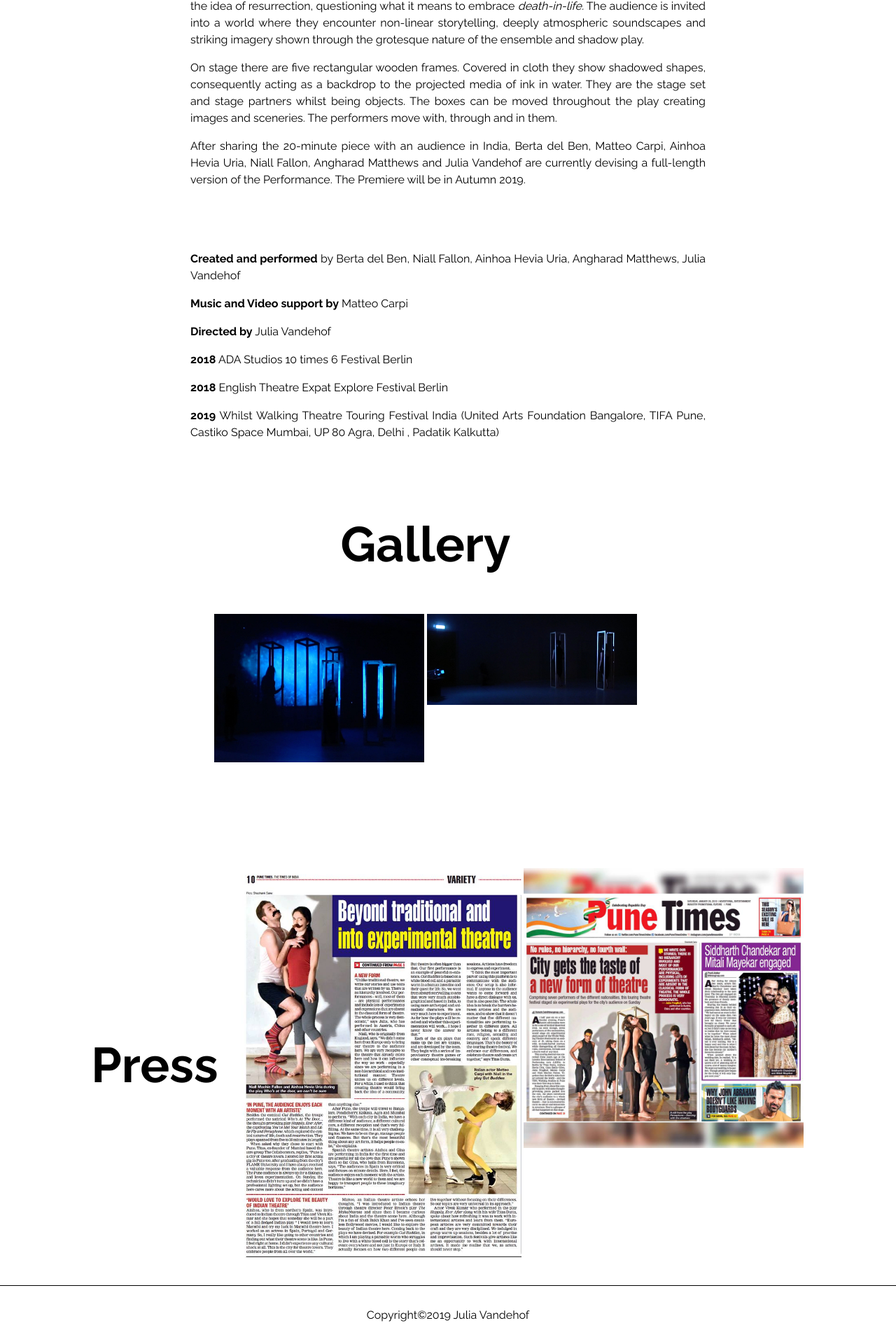
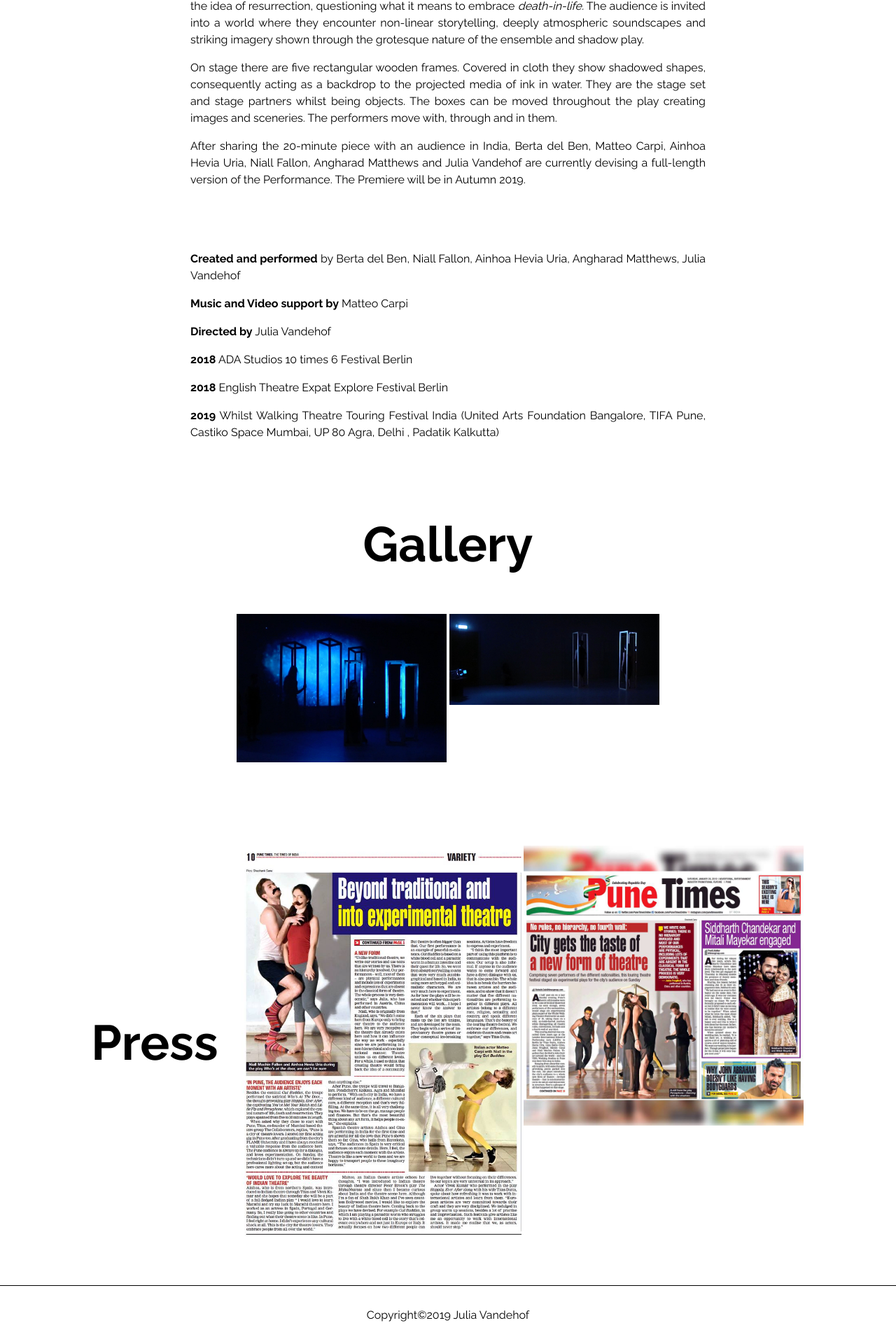
Before and after one commit to matteocarpi/julia, a Jekyll site: the page built from _posts/2019-03-04-persephone-dancing-with-the-shadows.markdown, in a window 1280 px wide. Shown: the part 831-2751 px from the top of the page at 70% size. Built offline with Jekyll 4.4.1, drawn with Linux system fonts in a browser that asks for light colours.

Commit message:
Documentation in column

```diff
--- a/_layouts/post.html
+++ b/_layouts/post.html
@@ -42,9 +42,6 @@
           {% endif %}
         </div>
 
-      </div>
-    {% endif %}
-
         <div class="press">
           {% if page.press_pictures and page.press_pictures != nil and page.press_pictures.size >= 1 %}
             <h2>Press</h2>
@@ -68,3 +65,5 @@
           {% endif %}
         </div>
       </div>
+    {% endif %}
+</div>
--- a/_sass/post.scss
+++ b/_sass/post.scss
@@ -54,8 +54,9 @@
 .documentation {
   text-align: center;
   display: flex;
+  flex-direction: column;
   justify-content: center;
-  align-items: flex-start;
+  align-items: center;
   margin-bottom: 2rem;
 }
 img {
```
Lines whose indentation alone changed are shown as unchanged.
